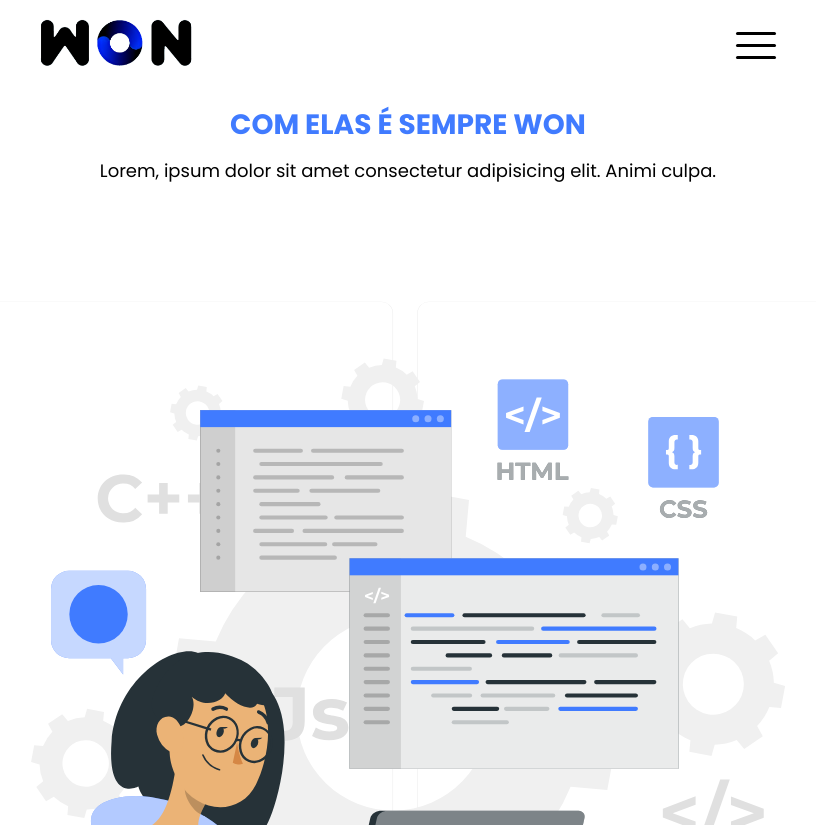
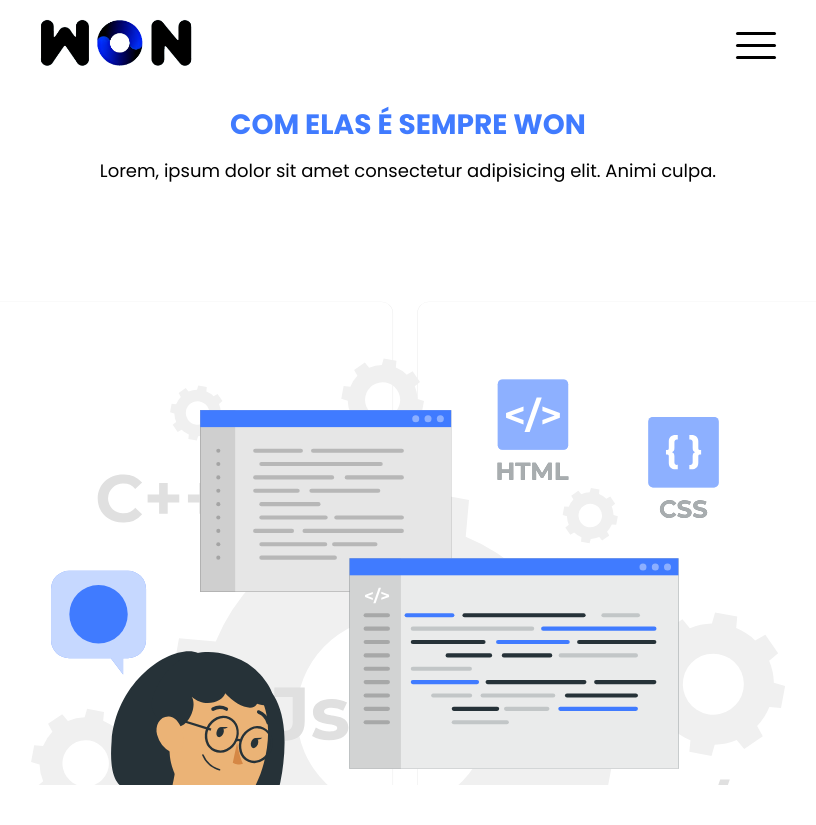
Before and after one commit to Renan2805/Won, a React (Create React App) app: page / in a window 1280 px wide. Shown: the whole page, without its empty margins (232-1048 px from the left). After the commit the page ends 800 px from the top, so only its background shows below. Built offline with nearby package versions, Linux system fonts and the light colour scheme.

Commit message:
Atualizações

```diff
--- a/src/components/LandingSection/index.css
+++ b/src/components/LandingSection/index.css
@@ -8,7 +8,7 @@
   justify-content: space-between;
   align-items: center;
 
-  height: calc(100vh - 3.5rem);
+  height: calc(100vh - 6rem);
   padding: 1rem 0 1rem 0;
   margin-top: 3.5rem;
 
```
